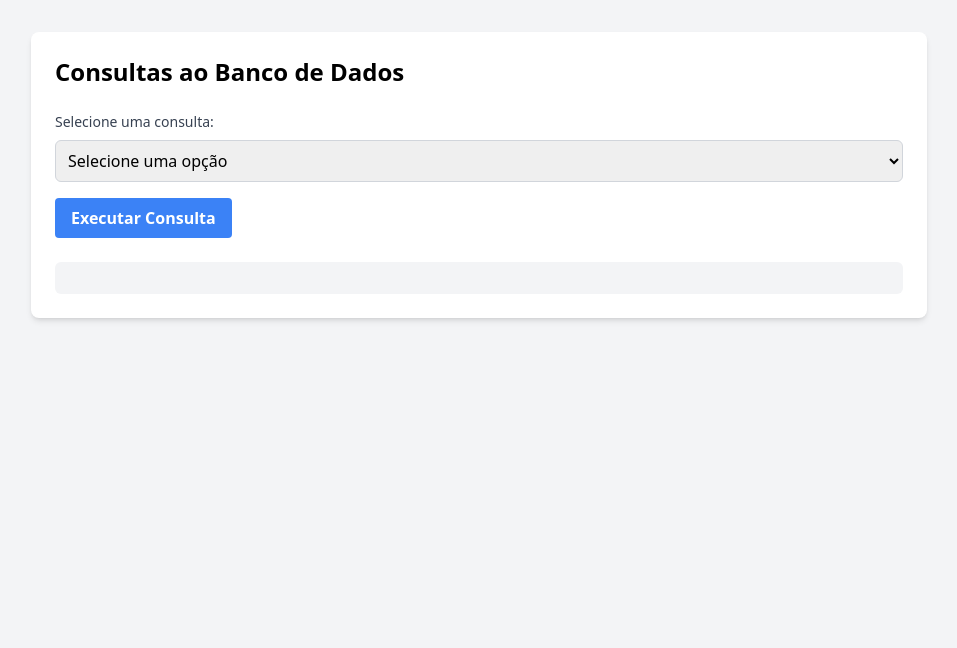
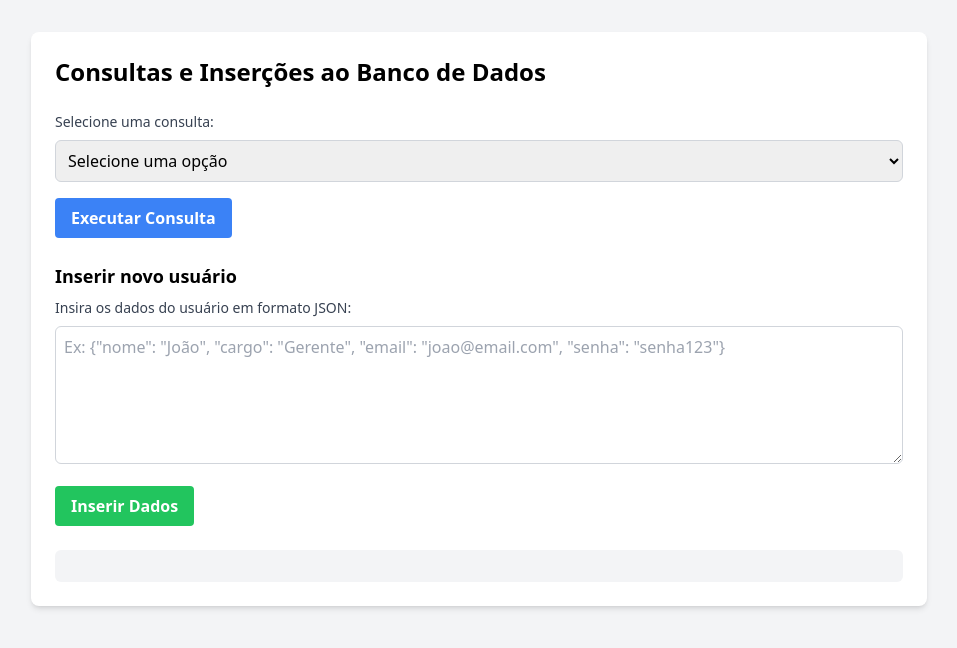
Before and after one commit to luizGDpulz/gerenciamento-Escolar, a Flask app: page /test_db in a window 1280 px wide. Shown: the top 648 px of the page, without its empty margins (161-1118 px from the left). Run offline with Flask 3, Linux system fonts and the light colour scheme; some libraries are stand-ins or nearby versions.

Commit message:
inserção de dados na tabela usuarios funcionando

```diff
--- a/app/app.py
+++ b/app/app.py
@@ -1,5 +1,5 @@
 from flask import Flask
-from models import db
+from models import db, Usuario
 from sqlalchemy.exc import SQLAlchemyError
 import time
 
@@ -47,6 +47,12 @@ def create_app():
         def db_error():
             return "Erro de conexão com o banco de dados. Por favor, verifique as configurações e tente novamente."
 
+    with app.app_context():
+        # novo_usuario = Usuario.criar_usuario(nome='Kelvin', cargo='cantor de boyband', email='kelvin@gmail.com', senha='senha1')
+        # db.session.add(novo_usuario)
+        # db.session.commit()  # Não esqueça de confirmar a sessão
+        pass
+
     return app
 
 if __name__ == '__main__':
--- a/app/routes.py
+++ b/app/routes.py
@@ -34,6 +34,7 @@ class RouteManager:
                 debug_message = f"Conexão com o banco de dados bem-sucedida. Resultado: {result[0]}"
                 print(debug_message)  # Para depuração no console
                 return render_template('teste_db.html', debug_message=debug_message)
+
             except Exception as e:
                 # Registre o erro para depuração
                 error_message = f"Erro ao conectar ao banco de dados: {str(e)}"
@@ -46,32 +47,61 @@ class RouteManager:
                 result = []
                 if query_name == 'listar_usuarios':
                     result = [{'ID': u.ID_usuario, 'Nome': u.Nome, 'Cargo': u.Cargo, 'Email': u.Email} for u in Usuario.listar_usuarios()]
-                elif query_name == 'listar_predios':
-                    result = [{'ID': p.ID_predio, 'Nome': p.Nome, 'Andares': p.Andares, 'Cor': p.Cor} for p in Predio.listar_predios()]
-                elif query_name == 'listar_andares':
-                    result = [{'ID': a.ID_andar, 'Numero': a.Numero, 'ID_predio': a.ID_predio} for a in Andar.listar_andares()]
-                elif query_name == 'listar_salas':
-                    result = [{'ID': s.ID_sala, 'Tipo': s.Tipo, 'ID_andar': s.ID_andar, 'Capacidade': s.Capacidade} for s in Sala.listar_salas()]
-                elif query_name == 'listar_recursos':
-                    result = [{'ID': r.ID_recurso, 'Nome': r.Nome, 'ID_sala': r.ID_sala, 'Identificacao': r.Identificacao, 'Status': r.Status} for r in Recurso.listar_recursos()]
-                elif query_name == 'listar_recursos_alugaveis':
-                    result = [{'ID': ra.ID_recurso_alugavel, 'Quantidade': ra.Quantidade, 'Identificacao': ra.Identificacao, 'Status': ra.Status} for ra in RecursoAlugavel.listar_recursos_alugaveis()]
-                elif query_name == 'listar_turmas':
-                    result = [{'ID': t.ID_turma, 'Quantidade': t.Quantidade, 'Data_inicio': t.Data_inicio.isoformat(), 'Data_Fim': t.Data_Fim.isoformat(), 'ID_turno': t.ID_turno, 'Curso': t.Curso, 'Cor': t.Cor} for t in Turma.listar_turmas()]
-                elif query_name == 'listar_dias':
-                    result = [{'ID': d.ID_dia, 'Nome': d.Nome} for d in Dia.listar_dias()]
-                elif query_name == 'listar_professores':
-                    result = [{'ID': p.ID_professor, 'Nome': p.Nome, 'Area': p.Area, 'CargaHoraria': p.CargaHoraria, 'TipoContrato': p.TipoContrato} for p in Professor.listar_professores()]
-                elif query_name == 'listar_agendamentos':
-                    result = [{'ID': a.ID_agendamento, 'TimeStamp_inicio': a.TimeStamp_inicio.isoformat(), 'ID_locatario': a.ID_locatario, 'Tipo_locatario': a.Tipo_locatario, 'ID_turma': a.ID_turma, 'TimeStamp_fim': a.TimeStamp_fim.isoformat()} for a in Agendamento.listar_agendamentos()]
-                elif query_name == 'listar_turnos':
-                    result = [{'ID': t.ID_turno, 'Nome_turno': t.Nome_turno, 'HorarioInicio': t.HorarioInicio.isoformat(), 'HorarioFim': t.HorarioFim.isoformat(), 'Cor': t.Cor} for t in Turno.listar_turnos()]
-                elif query_name == 'listar_disponibilidades':
-                    result = [{'ID': d.ID, 'ID_dia': d.ID_dia, 'ID_turno': d.ID_turno} for d in Disponibilidade.listar_disponibilidades()]
+
+                # elif query_name == 'listar_predios':
+                #     result = [{'ID': p.ID_predio, 'Nome': p.Nome, 'Andares': p.Andares, 'Cor': p.Cor} for p in Predio.listar_predios()]
+                # elif query_name == 'listar_andares':
+                #     result = [{'ID': a.ID_andar, 'Numero': a.Numero, 'ID_predio': a.ID_predio} for a in Andar.listar_andares()]
+                # elif query_name == 'listar_salas':
+                #     result = [{'ID': s.ID_sala, 'Tipo': s.Tipo, 'ID_andar': s.ID_andar, 'Capacidade': s.Capacidade} for s in Sala.listar_salas()]
+                # elif query_name == 'listar_recursos':
+                #     result = [{'ID': r.ID_recurso, 'Nome': r.Nome, 'ID_sala': r.ID_sala, 'Identificacao': r.Identificacao, 'Status': r.Status} for r in Recurso.listar_recursos()]
+                # elif query_name == 'listar_recursos_alugaveis':
+                #     result = [{'ID': ra.ID_recurso_alugavel, 'Quantidade': ra.Quantidade, 'Identificacao': ra.Identificacao, 'Status': ra.Status} for ra in RecursoAlugavel.listar_recursos_alugaveis()]
+                # elif query_name == 'listar_turmas':
+                #     result = [{'ID': t.ID_turma, 'Quantidade': t.Quantidade, 'Data_inicio': t.Data_inicio.isoformat(), 'Data_Fim': t.Data_Fim.isoformat(), 'ID_turno': t.ID_turno, 'Curso': t.Curso, 'Cor': t.Cor} for t in Turma.listar_turmas()]
+                # elif query_name == 'listar_dias':
+                #     result = [{'ID': d.ID_dia, 'Nome': d.Nome} for d in Dia.listar_dias()]
+                # elif query_name == 'listar_professores':
+                #     result = [{'ID': p.ID_professor, 'Nome': p.Nome, 'Area': p.Area, 'CargaHoraria': p.CargaHoraria, 'TipoContrato': p.TipoContrato} for p in Professor.listar_professores()]
+                # elif query_name == 'listar_agendamentos':
+                #     result = [{'ID': a.ID_agendamento, 'TimeStamp_inicio': a.TimeStamp_inicio.isoformat(), 'ID_locatario': a.ID_locatario, 'Tipo_locatario': a.Tipo_locatario, 'ID_turma': a.ID_turma, 'TimeStamp_fim': a.TimeStamp_fim.isoformat()} for a in Agendamento.listar_agendamentos()]
+                # elif query_name == 'listar_turnos':
+                #     result = [{'ID': t.ID_turno, 'Nome_turno': t.Nome_turno, 'HorarioInicio': t.HorarioInicio.isoformat(), 'HorarioFim': t.HorarioFim.isoformat(), 'Cor': t.Cor} for t in Turno.listar_turnos()]
+                # elif query_name == 'listar_disponibilidades':
+                #     result = [{'ID': d.ID, 'ID_dia': d.ID_dia, 'ID_turno': d.ID_turno} for d in Disponibilidade.listar_disponibilidades()]
                 else:
                     return jsonify({'error': 'Consulta não reconhecida'}), 400
 
                 return jsonify(result)
+            except Exception as e:
+                return jsonify({'error': str(e)}), 500
+
+        @self.main_routes.route('/insert_data', methods=['POST'])
+        def insert_data():
+            try:
+                data = request.get_json()
+
+                nome = data.get('nome')
+                cargo = data.get('cargo')
+                email = data.get('email')
+                senha = data.get('senha')
+
+                if not nome or not cargo or not email or not senha:
+                    return jsonify({'error': 'Faltam dados obrigatórios'}), 400
+
+                # Cria um novo usuário
+                novo_usuario = Usuario.criar_usuario(nome=nome, cargo=cargo, email=email, senha=senha)
+
+                return jsonify({
+                    'message': 'Usuário criado com sucesso!',
+                    'usuario': {
+                        'ID': novo_usuario.ID_usuario,
+                        'Nome': novo_usuario.Nome,
+                        'Cargo': novo_usuario.Cargo,
+                        'Email': novo_usuario.Email
+                    }
+                })
             except Exception as e:
                 return jsonify({'error': str(e)}), 500
 
--- a/app/templates/teste_db.html
+++ b/app/templates/teste_db.html
@@ -3,13 +3,14 @@
 <head>
     <meta charset="UTF-8">
     <meta name="viewport" content="width=device-width, initial-scale=1.0">
-    <title>Consultas ao Banco de Dados</title>
+    <title>Consultas e Inserções ao Banco de Dados</title>
     <script src="https://cdn.tailwindcss.com"></script>
 </head>
 <body class="bg-gray-100 p-8">
     <div class="max-w-4xl mx-auto bg-white rounded-lg shadow-md p-6">
-        <h1 class="text-2xl font-bold mb-6">Consultas ao Banco de Dados</h1>
+        <h1 class="text-2xl font-bold mb-6">Consultas e Inserções ao Banco de Dados</h1>
 
+        <!-- Campo de seleção de consulta -->
         <div class="mb-4">
             <label for="query-select" class="block text-sm font-medium text-gray-700 mb-2">Selecione uma consulta:</label>
             <select id="query-select" class="w-full p-2 border border-gray-300 rounded-md">
@@ -29,16 +30,31 @@
             </select>
         </div>
 
+        <!-- Botão para executar consulta -->
         <button id="execute-query" class="bg-blue-500 hover:bg-blue-600 text-white font-bold py-2 px-4 rounded">
             Executar Consulta
         </button>
 
+        <!-- Campo para inserção de dados -->
+        <div class="mt-6 mb-4">
+            <h2 class="text-lg font-semibold mb-2">Inserir novo usuário</h2>
+            <label for="insert-data" class="block text-sm font-medium text-gray-700 mb-2">Insira os dados do usuário em formato JSON:</label>
+            <textarea id="insert-data" class="w-full p-2 border border-gray-300 rounded-md" rows="5" placeholder='Ex: {"nome": "João", "cargo": "Gerente", "email": "joao@email.com", "senha": "senha123"}'></textarea>
+        </div>
+
+        <!-- Botão para inserir dados -->
+        <button id="insert-data-button" class="bg-green-500 hover:bg-green-600 text-white font-bold py-2 px-4 rounded">
+            Inserir Dados
+        </button>
+
+        <!-- Container de resultados -->
         <div id="result-container" class="mt-6 bg-gray-100 p-4 rounded-md overflow-auto" style="max-height: 400px;">
             <pre id="result-content" class="text-sm"></pre>
         </div>
     </div>
 
     <script>
+        // Script para executar consultas
         document.getElementById('execute-query').addEventListener('click', function() {
             const selectedQuery = document.getElementById('query-select').value;
             if (!selectedQuery) {
@@ -55,6 +71,36 @@
                     document.getElementById('result-content').textContent = 'Erro ao executar a consulta. Por favor, tente novamente.';
                 });
         });
+
+        // Script para inserir dados
+        document.getElementById('insert-data-button').addEventListener('click', function() {
+            const inputData = document.getElementById('insert-data').value;
+            if (!inputData) {
+                alert('Por favor, insira os dados no formato JSON.');
+                return;
+            }
+
+            try {
+                const jsonData = JSON.parse(inputData);
+
+                fetch('/insert_data', {
+                    method: 'POST',
+                    headers: {
+                        'Content-Type': 'application/json',
+                    },
+                    body: JSON.stringify(jsonData),
+                })
+                .then(response => response.json())
+                .then(data => {
+                    document.getElementById('result-content').textContent = `Dados inseridos com sucesso: \n${JSON.stringify(data, null, 2)}`;
+                })
+                .catch(error => {
+                    document.getElementById('result-content').textContent = 'Erro ao inserir dados. Por favor, tente novamente.';
+                });
+            } catch (e) {
+                alert('Erro: O formato de dados não é válido JSON.');
+            }
+        });
     </script>
 </body>
 </html>
```
